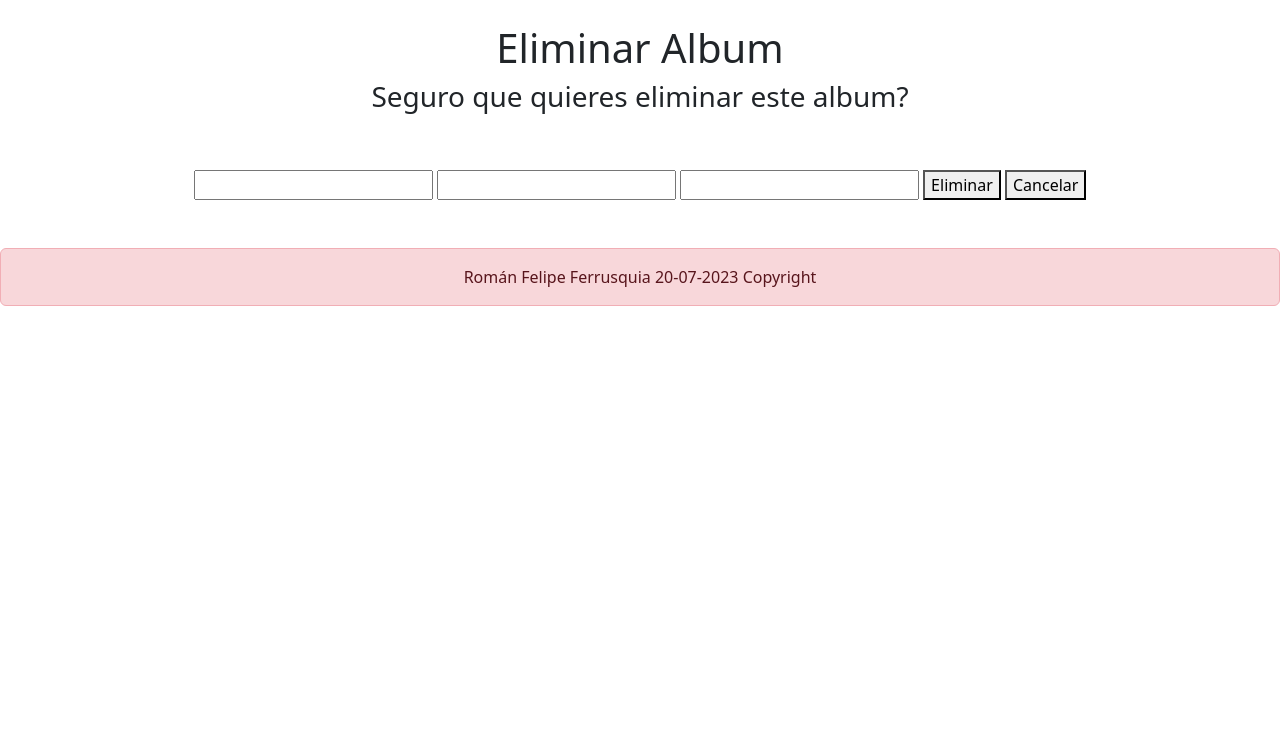
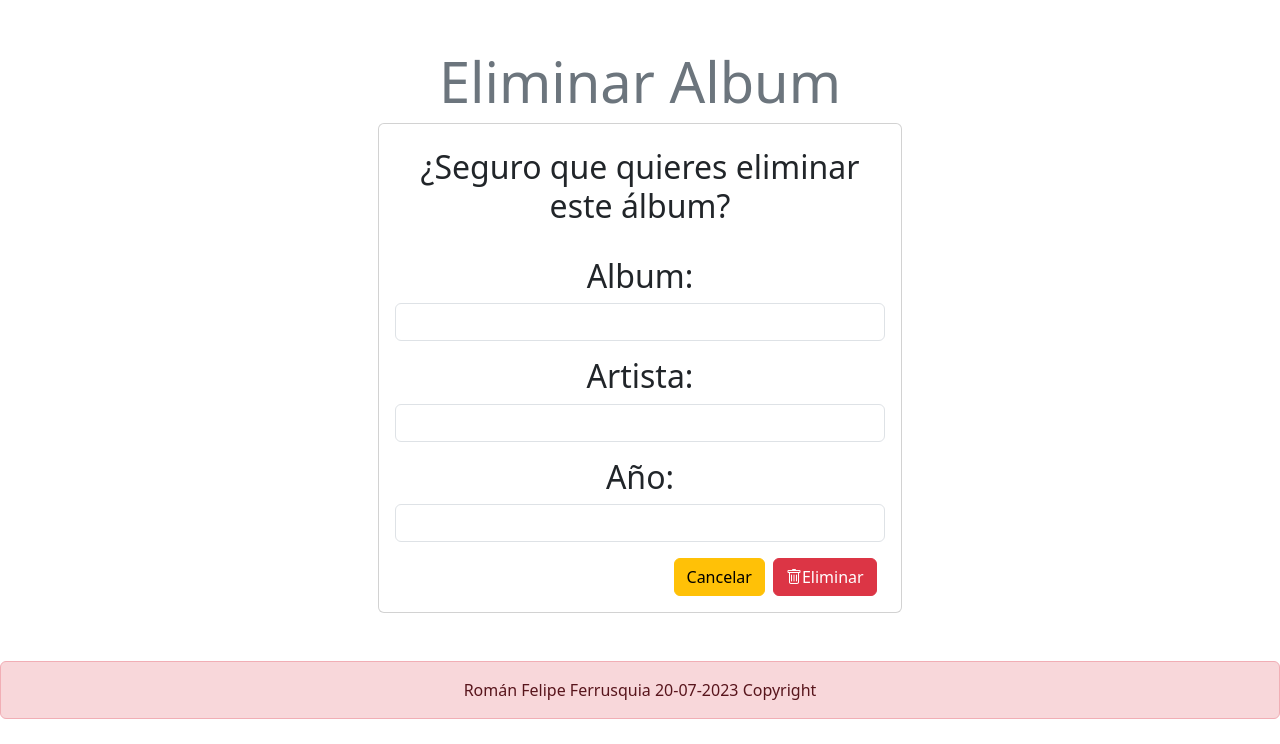
Before and after one commit to RomanFF123/Flask182, a Flask app: page /borrar/1 in a window 1280 px wide. Shown: the part 56-800 px from the top of the page. Run offline with Flask 3, Linux system fonts and the light colour scheme; data that the repository does not hold is empty; some libraries are stand-ins or nearby versions.

Commit message:
Formatos
Se hizo incorporación de iconos en botones, formatos en las interfaces de Actualizar y Eliminar.

```diff
--- a/Practica8/templates/eliminar.html
+++ b/Practica8/templates/eliminar.html
@@ -1,22 +1,32 @@
-{%extends 'platilla.html'%}
+{% extends 'platilla.html' %}
 
-{%block body%}
-
-    <center>
-        <br>
-        <h1>Eliminar Album</h1>
-        <h3>Seguro que quieres eliminar este album?</h3>
-        <br>
-        <br>
-        <form action="/eliminar/{{album.0}}" method="POST">
-            <input type="text" name="txtTitulo", value="{{album.1}}",readonly>
-            <input type="text" name="txtArtista", value="{{album.2}}", readonly>
-            <input type="number" name="txtAnio", value="{{album.3}}", readonly>
-
-            <button type="submit">Eliminar</button>
-            <a href="{{url_for('index')}}"><button type="button">Cancelar</button></a>
-
-        </form>
-    </center>
-
-{%endblock%}
+{% block body %}
+<center>
+<div class="container-xxl">
+    <h1 class="display-4 text-secondary mt-5">Eliminar Album</h1>
+    <div class="col-md-5">
+        <div class="card card-body">
+            <h2 class="display-8 mt-2 mb-4">¿Seguro que quieres eliminar este álbum?</h2>
+            <form action="/eliminar/{{ album.0 }}" method="POST">
+                <div class="mb-3">
+                    <h2 class="display-7 mt-2 mb-2">Album:</h2>
+                    <input type="text" class="form-control" name="txtTitulo" value="{{ album.1 }}" readonly>
+                </div>
+                <div class="mb-3">
+                    <h2 class="display-7 mt-2 mb-2">Artista:</h2>
+                    <input type="text" class="form-control" name="txtArtista" value="{{ album.2 }}" readonly>
+                </div>
+                <div class="mb-3">
+                    <h2 class="display-7 mt-2 mb-2">Año:</h2>
+                    <input type="number" class="form-control" name="txtAnio" value="{{ album.3 }}" readonly>
+                </div>
+                <div class="d-grid gap-2 d-md-flex justify-content-md-end">
+                    <a href="{{ url_for('index') }}"><button class="btn btn-warning" type="button">Cancelar</button></a>
+                    <button type="submit" class="btn btn-danger me-md-2"><i class="bi bi-trash"></i>Eliminar</button>
+                </div>
+            </form>
+        </div>
+    </div>
+</div>
+</center>
+{% endblock %}
```
Also changed, not shown: Practica8/templates/actualizar.html (+27 -12 lines), Practica8/templates/index.html (+21 -25 lines).
